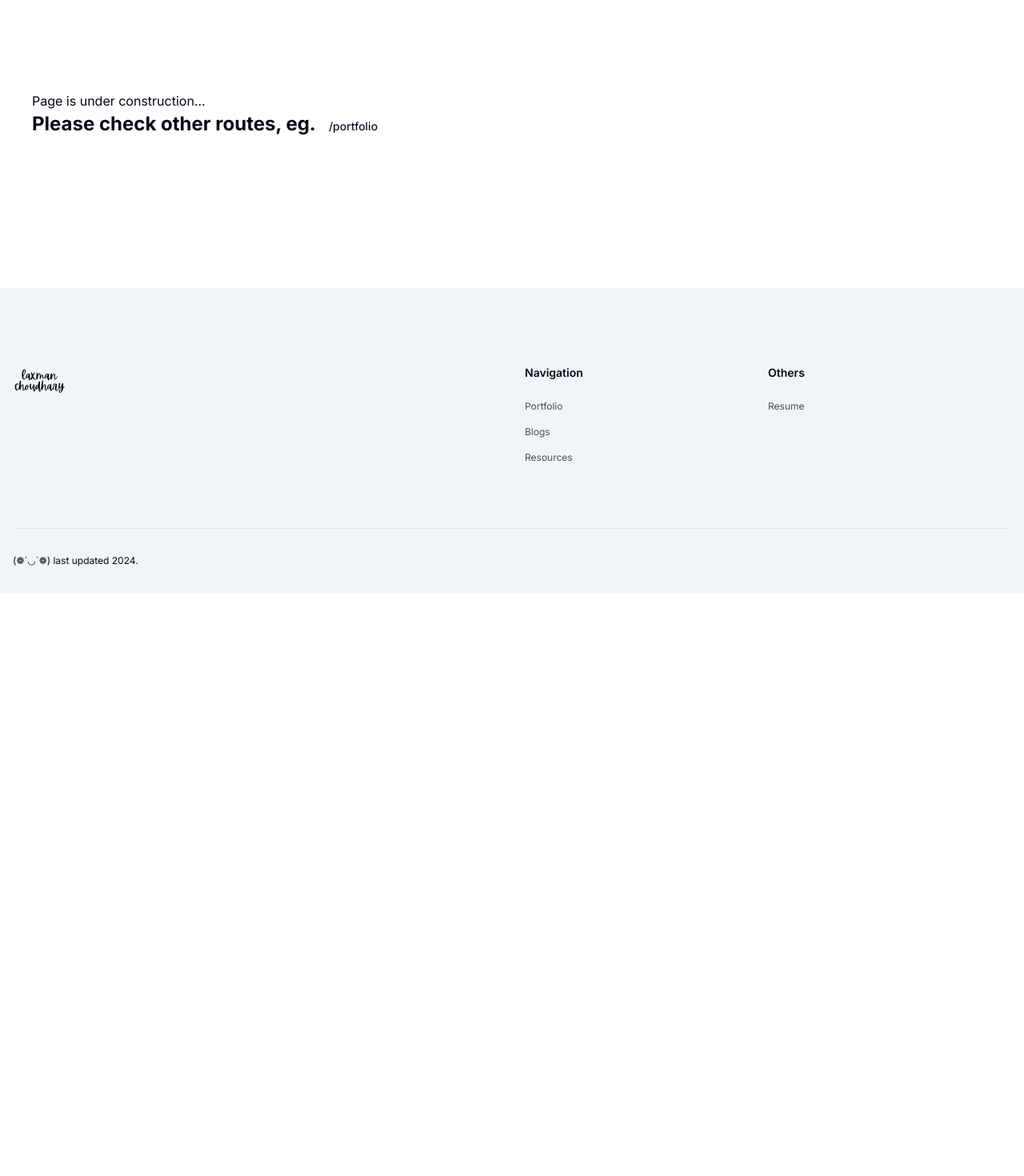
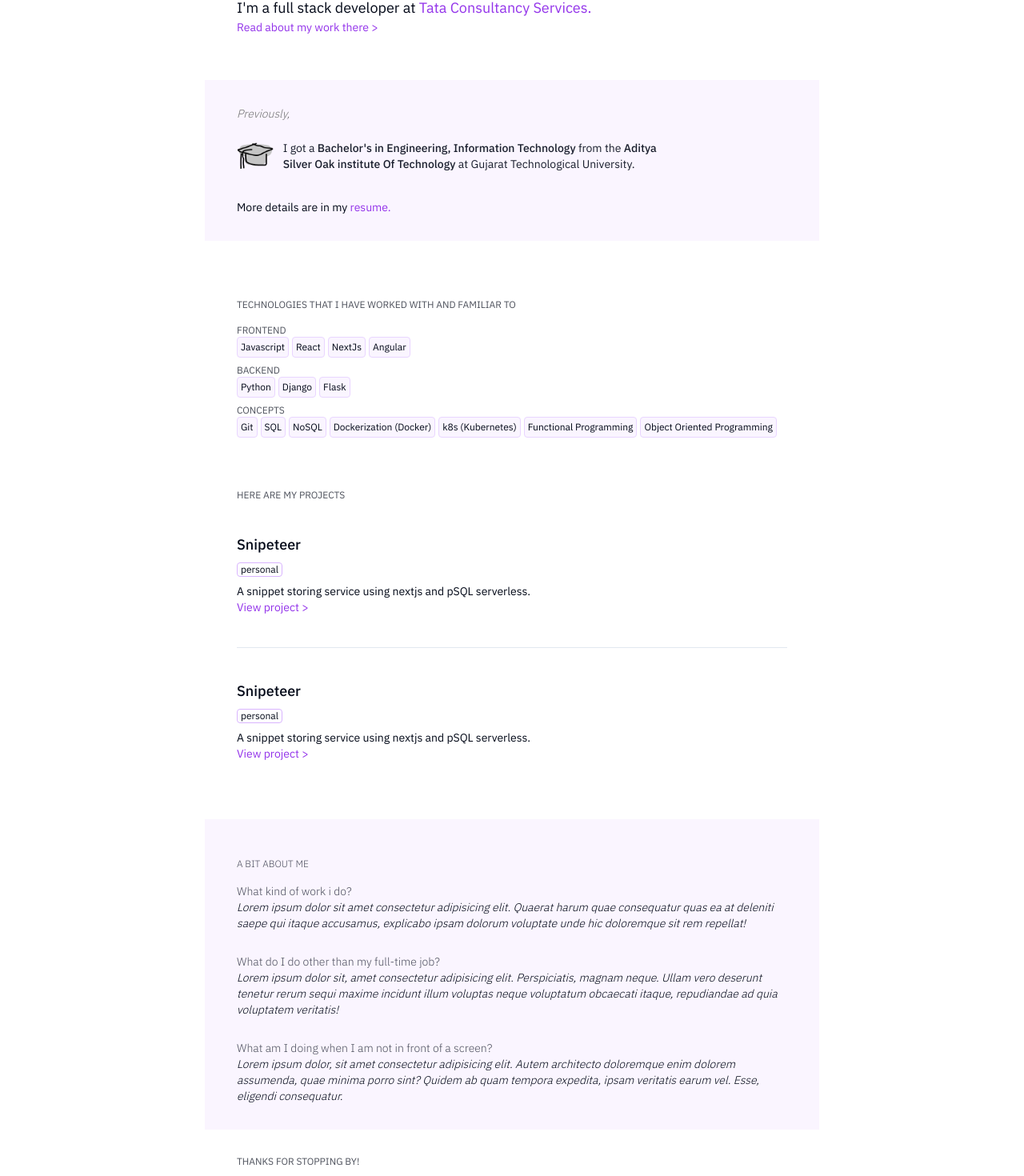
Before and after one commit to LaxmanChoudhary/nextjs-portfolio, a Next.js app: page / in a window 1280 px wide. Shown: the part 180-1650 px from the top of the page at 80% size. Before the commit the page ends 921 px from the top, so only its background shows below. Built offline with nearby package versions, Linux system fonts and the light colour scheme.

Commit message:
redesing inprogress

```diff
--- /dev/null
+++ b/src/app/blogs/work-at-tcs/page.tsx
@@ -0,0 +1,25 @@
+import Container from "@/components/shared/container";
+import PLink from "@/components/shared/link";
+import React from "react";
+
+function Page() {
+  return (
+    <div>
+      <Container>
+        <h1 className="text-3xl">Working at Tata Consultancy Services</h1>
+        <div className="h-[1px] w-full bg-slate-200 my-4"></div>
+        <main className="text-balance">
+          <p>
+            Lorem ipsum dolor sit amet consectetur adipisicing elit. Quas veniam
+            maiores molestiae reiciendis maxime adipisci ad, dolore, numquam
+            placeat illum aut, rem excepturi nemo reprehenderit quaerat eaque.
+            Nihil, aspernatur modi?
+          </p>
+        </main>
+        <footer className="w-full text-center mt-8"><PLink href={"/"}>Back to home</PLink></footer>
+      </Container>
+    </div>
+  );
+}
+
+export default Page;
--- a/src/app/layout.tsx
+++ b/src/app/layout.tsx
@@ -1,11 +1,13 @@
 import type { Metadata } from "next";
-import { Inter } from "next/font/google";
+import { Inter, IBM_Plex_Sans, Poppins } from "next/font/google";
 import "./globals.css";
-import Header from "./header";
-import Footer from "./footer";
-import { ThemeProvider } from "./theme-provider";
+// import Header from "./header";
+// import Footer from "./footer";
+// import { ThemeProvider } from "./theme-provider";
 
-const inter = Inter({ subsets: ["latin"] });
+// const inter = Inter({ subsets: ["latin"] });
+const ibmPlex = IBM_Plex_Sans({ weight: ["100", "200", "300", "400", "500", "600", "700"], subsets: ["cyrillic"] })
+// const poppins = Poppins({ weight: ["100", "200", "300", "400", "500", "600", "700"], subsets: ["devanagari"] })
 
 export const metadata: Metadata = {
   title: "Portfolio",
@@ -19,18 +21,19 @@ export default function RootLayout({
 }>) {
   return (
     <html lang="en">
-      <body className={inter.className}>
+      <body className={ibmPlex.className}>
         {/* below item generates warning in browser console */}
-        <ThemeProvider
-          attribute="class"
+        {/* <ThemeProvider
+          // attribute="class"
           defaultTheme="system"
           enableColorScheme
           disableTransitionOnChange
-        >
-          <Header />
+        > */}
+          {/* <Header />
           <main className="mx-12 xl:mx-auto max-w-7xl mt-16 mb-16">{children}</main>
-          <Footer />
-        </ThemeProvider>
+          <Footer /> */}
+          <main>{children}</main>
+        {/* </ThemeProvider> */}
       </body>
     </html>
   );
--- a/src/app/page.tsx
+++ b/src/app/page.tsx
@@ -1,17 +1,241 @@
-import NextLinkButton from "@/components/next-link-btn";
+import PLink from "@/components/shared/link";
+import Image from "next/image";
+import React from "react";
+import EduUni from "../../public/edu-uni.png";
+import Container from "@/components/shared/container";
 
-export default function Home() {
+function HomePage() {
   return (
-    <div className="m-10">
-      <div className="flex h-[300px] place-items-center w-full">
-        <div>
-          <p>Page is under construction...</p>
-          <p className="text-xl sm:text-2xl font-bold">
-            Please check other routes, eg.
-            <NextLinkButton to={"/portfolio"}>/portfolio</NextLinkButton>
-          </p>
-        </div>
-      </div>
+    <div>
+      <Header />
+      <PreviousExperience />
+      <Skills />
+      <Projects />
+      <About />
+      <Footer />
     </div>
   );
 }
+
+export default HomePage;
+
+const Header = () => {
+  return (
+    <header id="head">
+      <Container className="mt-24 mb-6">
+        <h1 className="text-3xl sm:text-4xl font-medium mb-2">
+          Hello! {"I'm"} Laxman.
+        </h1>
+        <h3 className="text-lg mt-2">
+          {"I'm"} a full stack developer at{" "}
+          <PLink href={"https://www.tcs.com/"}>
+            Tata Consultancy Services.
+          </PLink>
+        </h3>
+        <p className="text-sm">
+          <PLink href={"/blogs/work-at-tcs"}>
+            Read about my work there {">"}
+          </PLink>
+        </p>
+      </Container>
+    </header>
+  );
+};
+
+const PreviousExperience = () => {
+  return (
+    <div id="previous">
+      <Container className="bg-purple-50">
+        <p className="text-sm italic text-neutral-500 font-light">
+          Previously,
+        </p>
+        <div className="flex items-center pt-5">
+          <Image
+            src={EduUni}
+            alt="university education"
+            style={{
+              height: "45px",
+              width: "auto",
+            }}
+          />
+          <p className="opacity-90 text-sm pl-3 text-balance">
+            I got a{" "}
+            <span className="font-medium">
+              Bachelor{"'s"} in Engineering, Information Technology
+            </span>{" "}
+            from the{" "}
+            <span className="font-medium">
+              Aditya Silver Oak institute Of Technology
+            </span>{" "}
+            at Gujarat Technological University.
+          </p>
+        </div>
+        <p className="text-sm mt-8">
+          More details are in my{" "}
+          <PLink
+            href="https://drive.google.com/file/d/1-KBWPf95WFaOfQSeWl8vb6cetlXpXN5C/view?usp=sharing"
+            target="_blank"
+          >
+            resume.
+          </PLink>
+        </p>
+      </Container>
+    </div>
+  );
+};
+
+const Skills = () => {
+  return (
+    <div id="skill">
+      <Container className="pt-10">
+        <p className="uppercase opacity-70 text-xs">
+          Technologies that i have worked with and familiar to
+        </p>
+        <div className="text-sm mt-4 space-y-2">
+          <Skill
+            title="frontend"
+            items={["Javascript", "React", "NextJs", "Angular"]}
+          />
+          <Skill title="Backend" items={["Python", "Django", "Flask"]} />
+          <Skill
+            title="Concepts"
+            items={[
+              "Git",
+              "SQL",
+              "NoSQL",
+              "Dockerization (Docker)",
+              "k8s (Kubernetes)",
+              "Functional Programming",
+              "Object Oriented Programming",
+            ]}
+          />
+        </div>
+      </Container>
+    </div>
+  );
+};
+
+const Skill = ({ title, items }: { title: string; items: Array<string> }) => {
+  const _id = title.toLocaleLowerCase().split(" ").join("-");
+  return (
+    <div className="text-xs">
+      <label htmlFor={_id} className="opacity-70 uppercase">
+        {title}
+      </label>
+      <ul className="flex flex-wrap gap-1" id={_id}>
+        {items.map((itm, _idx) => (
+          <li
+            className="bg-purple-50 border border-purple-200 p-1 rounded"
+            key={itm}
+          >
+            {itm}
+          </li>
+        ))}
+      </ul>
+    </div>
+  );
+};
+
+const Projects = () => {
+  return (
+    <div id="projects">
+      <Container className="">
+        <p className="uppercase opacity-70 text-xs">Here are my projects</p>
+        <div className="divide-y">
+          <ProjectSnapshot
+            title="snipeteer"
+            tags={["personal"]}
+            excerpt="A snippet storing service using nextjs and pSQL serverless."
+            link="#"
+          />
+          <ProjectSnapshot
+            title="snipeteer"
+            tags={["personal"]}
+            excerpt="A snippet storing service using nextjs and pSQL serverless."
+            link="#"
+          />
+        </div>
+      </Container>
+    </div>
+  );
+};
+
+const ProjectSnapshot = ({
+  title,
+  image,
+  tags,
+  excerpt,
+  link,
+}: {
+  title: string;
+  image?: string;
+  tags: string[];
+  excerpt: string;
+  link: string;
+}) => {
+  return (
+    <div className="py-10 text-sm space-y-2">
+      <h2 className="text-lg capitalize font-medium">{title}</h2>
+      <ul className="flex gap-2 text-xs">
+        {tags.map((tag) => (
+          <li className="rounded border border-purple-300 px-1" key={tag}>{tag}</li>
+        ))}
+      </ul>
+      <p>{excerpt}</p>
+      <PLink href={link}>View project {">"}</PLink>
+    </div>
+  );
+};
+
+const About = () => {
+  return (
+    <div id="about">
+      <Container className="bg-purple-50 text-sm font-light">
+        <p className="uppercase opacity-70 text-xs pt-10 sm:pt-4">
+          A bit about me
+        </p>
+        <div className="mt-4">
+          <p className="opacity-70">What kind of work i do?</p>
+          <p className="italic">
+            Lorem ipsum dolor sit amet consectetur adipisicing elit. Quaerat
+            harum quae consequatur quas ea at deleniti saepe qui itaque
+            accusamus, explicabo ipsam dolorum voluptate unde hic doloremque sit
+            rem repellat!
+          </p>
+        </div>
+        <div className="mt-7">
+          <p className="opacity-70">
+            What do I do other than my full-time job?
+          </p>
+          <p className="italic">
+            Lorem ipsum dolor sit, amet consectetur adipisicing elit.
+            Perspiciatis, magnam neque. Ullam vero deserunt tenetur rerum sequi
+            maxime incidunt illum voluptas neque voluptatum obcaecati itaque,
+            repudiandae ad quia voluptatem veritatis!
+          </p>
+        </div>
+        <div className="mt-7">
+          <p className="opacity-70">
+            What am I doing when I am not in front of a screen?
+          </p>
+          <p className="italic">
+            Lorem ipsum dolor, sit amet consectetur adipisicing elit. Autem
+            architecto doloremque enim dolorem assumenda, quae minima porro
+            sint? Quidem ab quam tempora expedita, ipsam veritatis earum vel.
+            Esse, eligendi consequatur.
+          </p>
+        </div>
+      </Container>
+    </div>
+  );
+};
+
+const Footer = () => {
+  return (
+    <footer>
+      <Container className="">
+        <p className="uppercase text-xs opacity-70">Thanks for stopping by!</p>
+      </Container>
+    </footer>
+  );
+};
--- /dev/null
+++ b/src/components/shared/container.tsx
@@ -0,0 +1,20 @@
+import { cn } from "@/lib/utils";
+import React from "react";
+
+function Container({
+  className,
+  children,
+}: {
+  className?: string;
+  children: React.ReactNode;
+}) {
+  return (
+    <div className="flex justify-center">
+      <div className={cn("w-full lg:w-[60%]", className)}>
+        <div className="my-7 mx-4 sm:mx-10 sm:my-8">{children}</div>
+      </div>
+    </div>
+  );
+}
+
+export default Container;
--- /dev/null
+++ b/src/components/shared/header.tsx
@@ -0,0 +1,9 @@
+import React from 'react'
+
+function Header() {
+  return (
+    <header></header>
+  )
+}
+
+export default Header;
--- /dev/null
+++ b/src/components/shared/link.tsx
@@ -0,0 +1,23 @@
+import { cn } from "@/lib/utils";
+import Link, { LinkProps } from "next/link";
+import React, { LinkHTMLAttributes } from "react";
+
+export interface PLinkProps extends LinkProps {
+  children: React.ReactNode;
+  className?: string;
+  target?: string;
+}
+
+function PLink({ href, children, className, ...props }: PLinkProps) {
+  return (
+    <Link
+      className={cn("text-purple-600 decoration-2 hover:underline", className)}
+      href={href}
+      {...props}
+    >
+      {children}
+    </Link>
+  );
+}
+
+export default PLink;
```
Also changed, not shown: public/edu-uni.png (added), 1 other file (tests, documents, lock files or other folders).
